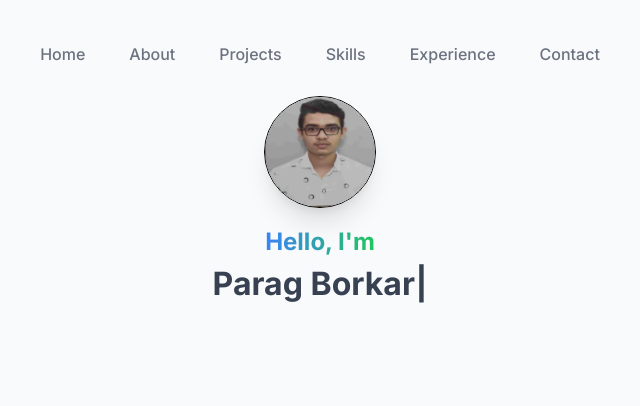
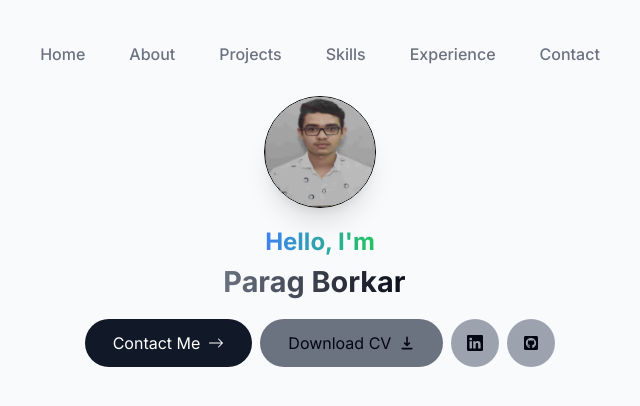
Before and after one commit to paragborkar/portfolio, a Next.js app: page / in a window 1280 px wide. Shown: the top 406 px of the page, without its empty margins (320-960 px from the left). Built offline with nearby package versions, Linux system fonts and the light colour scheme.

Commit message:
Intro Section Created

```diff
--- a/components/header.tsx
+++ b/components/header.tsx
@@ -9,6 +9,9 @@ const Header = () => {
     <header className="z-[999] relative ">
         <motion.div className="flex fixed top-[0.15rem] left-1/2 h-12 -translate-x-1/2 py-2 sm:top-[1.7rem] sm:h-[initial] sm:py-0" initial={{y:-100 ,x:"-50%" , opacity:0}}
         animate={{y:0,x:"-50%" , opacity:1}}
+        transition={{
+            delay: 0.1,
+          }}
         >
             <nav className='flex fixed top-[0.15rem] left-1/2 h-12 -translate-y-1/2 -translate-x-1/2 py-2 sm:top-[1.7rem] sm:h-[initial] sm:py-0'>
                 <ul className=' flex w-[22rem] flex-wrap items-center justify-center gap-y-1 text-[0.9rem font-medium text-gray-500 sm:w-[initial] sm:flex-nowrap sm:gap-5 '>
--- a/components/intro.tsx
+++ b/components/intro.tsx
@@ -5,6 +5,10 @@ import React from 'react';
 import profile from '@/public/profile.jpeg';
 import { TypeAnimation } from 'react-type-animation';
 import {motion} from 'framer-motion';
+import Link from 'next/link';
+import {BsArrowRight, BsLinkedin} from 'react-icons/bs';
+import {HiDownload} from 'react-icons/hi';
+import { FaGithubSquare } from 'react-icons/fa';
 
 
 const Intro = () => {
@@ -13,6 +17,9 @@ const Intro = () => {
         <motion.div
         initial={{opacity:0 , scale:0}}
         animate={{opacity:1 , scale:1}}
+        transition={{
+            delay: 0.3,
+          }}
         className='flex items-center justify-center w-full'>
             <div className='flex items-center justify-center flex-col pt-[6rem]'>
                 <Image  src={profile} alt='Profile' width={192} height={192} quality={100} priority={true}
@@ -30,11 +37,26 @@ const Intro = () => {
       ]}
       wrapper="span"
       speed={50}
-      style={{ fontSize: '2em', display: 'inline-block' }}
+      style={{ fontSize: '1.8rem', display: 'inline-block' }}
       repeat={Infinity}
-      className=' font-bold text-gray-700'
+      className=' font-bold bg-gradient-to-r from-gray-500 to-gray-950 text-transparent bg-clip-text h-[5rem] px-[3.5rem] sm:p-[initial] sm:h-[initial]'
     />
             </div>
+        </motion.div>
+        <motion.div
+        initial={{ opacity: 0, y: 100 }}
+        animate={{ opacity: 1, y: 0 }}
+        transition={{
+          delay: 0.5,
+        }}
+        className='mt-4 flex justify-center items-center flex-col gap-4 sm:flex-row sm:pt-[initial] sm:flex sm:gap-2
+        '>
+            <Link href='#contact'
+            className='bg-gray-900 text-white px-7 py-3 flex items-center gap-2 rounded-full hover:scale-105'
+            >Contact Me<BsArrowRight/></Link>
+            <a className='bg-gray-500 px-7 py-3 flex items-center gap-2 rounded-full hover:scale-105' href='/CV.pdf' download>Download CV <HiDownload/></a>
+            <a className='bg-gray-400 p-4 text-gray-950 flex items-center gap-2 rounded-full hover:scale-105' href='https://www.linkedin.com/in/parag-borkar-34b98724b/' target='_blank'><BsLinkedin/></a>
+            <a className='bg-gray-400 p-4 text-gray-950 flex items-center gap-2 rounded-full hover:scale-105 'href='https://github.com/paragborkar' target='_blank'><FaGithubSquare/></a>
         </motion.div>
     </section>
   )
```
Also changed, not shown: 1 other file (tests, documents, lock files or other folders).
